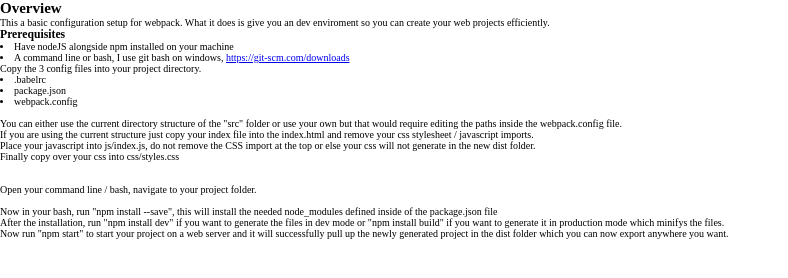
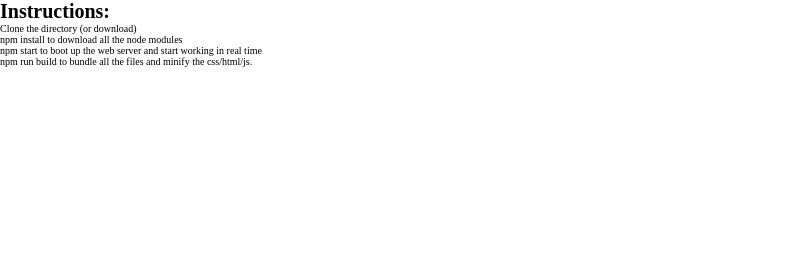
Before and after one commit to mubashirdesign/Mubashirs-Barebone-Webpack-Setup, a website built with webpack: page src/index.html in a window 1280 px wide. Shown: the whole page, without its empty margins (0-788 px from the left). Built offline with nearby package versions, Linux system fonts and the light colour scheme.

Commit message:
updated readme

```diff
--- a/package.json
+++ b/package.json
@@ -21,14 +21,14 @@
     "html-webpack-plugin": "^3.2.0",
     "imagemin-mozjpeg": "^8.0.0",
     "mini-css-extract-plugin": "^0.5.0",
-      "node-sass": "^4.9.2",
+    "node-sass": "^4.11.0",
     "optimize-css-assets-webpack-plugin": "^5.0.1",
     "postcss-loader": "^3.0.0",
     "sass-loader": "^7.1.0",
     "style-loader": "^0.21.0",
-      "webpack": "^4.16.3",
+    "webpack": "^4.28.3",
     "webpack-cli": "^3.1.0",
-      "webpack-dev-server": "^3.1.5"
+    "webpack-dev-server": "^3.1.14"
   },
   "dependencies": {
     "babel-polyfill": "^6.26.0",
--- a/src/index.html
+++ b/src/index.html
@@ -9,38 +9,23 @@
 </head>
 
 <body>
-<h2>Overview</h2>
-<p>This a basic configuration setup for webpack. What it does is give you an dev enviroment so you can create your web projects efficiently.</p>
 
-<h3>Prerequisites</h3>
-<li>Have nodeJS alongside npm installed on your machine</li>
-<li>A command line or bash, I use git bash on windows, <a href="https://git-scm.com/downloads">https://git-scm.com/downloads</a></li>
+<h1>Instructions:</h1>
 
-<p>Copy the 3 config files into your project directory.
-    <br>
-    <li>.babelrc</li>
-    <li>package.json</li>
-    <li>webpack.config</li>
+Clone the directory (or download)
 
 <br>
-You can either use the current directory structure of the "src" folder or use your own but that would require editing the paths inside the webpack.config file.
+
+npm install to download all the node modules
+
 <br>
-If you are using the current structure just copy your index file into the index.html and remove your css stylesheet / javascript imports.
+
+npm start to boot up the web server and start working in real time
+
+
 <br>
-Place your javascript into js/index.js, do not remove the CSS import at the top or else your css will not generate in the new dist folder.
-<br>
-Finally copy over your css into css/styles.css
-<br>
-<br>
-<br>
-Open your command line / bash, navigate to your project folder.
-<br>
-<br>
-Now in your bash, run "npm install --save", this will install the needed node_modules defined inside of the package.json file
-<br>
-After the installation, run "npm install dev" if you want to generate the files in dev mode or "npm install build" if you want to generate it in production mode which minifys the files.
-<br>
-Now run "npm start" to start your project on a web server and it will successfully pull up the newly generated project in the dist folder which you can now export anywhere you want.
+
+npm run build to bundle all the files and minify the css/html/js.
 
 
 </body>
```
Also changed, not shown: README.md, 2 other files. Lines whose indentation alone changed are shown as unchanged.
